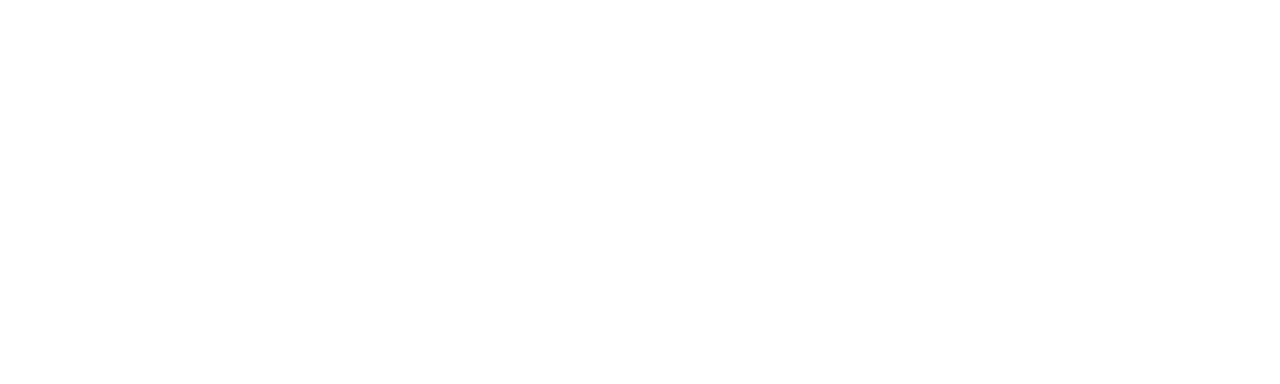
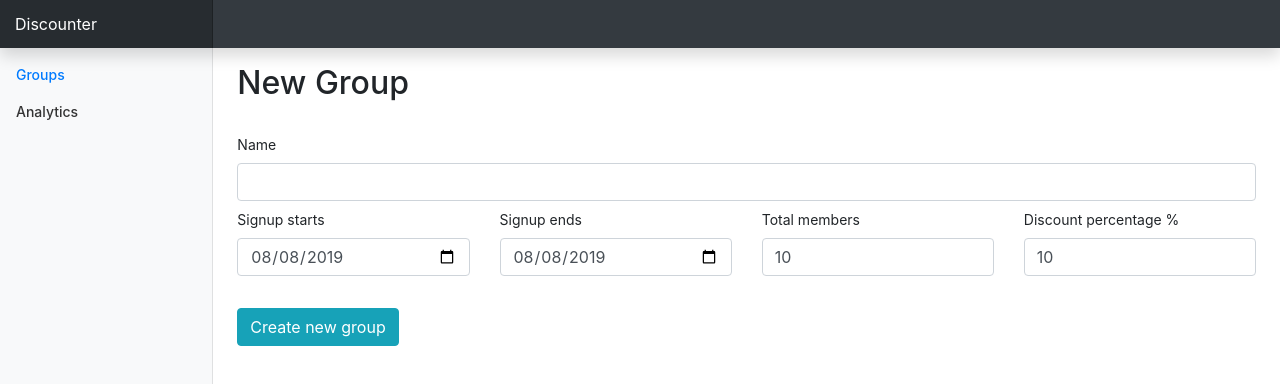
Before and after one commit to johnotu/discounter, a React (Create React App) app: page /new-group in a window 1280 px wide. Shown: the top 384 px of the page. Built offline with nearby package versions, Linux system fonts and the light colour scheme.

Commit message:
added new group component
to enable admin create new discount groups

```diff
--- a/src/App.js
+++ b/src/App.js
@@ -1,10 +1,11 @@
 import React from 'react';
-import { BrowserRouter as Router, Route, Redirect } from 'react-router-dom';
+import { BrowserRouter as Router, Route } from 'react-router-dom';
 
 import Groups from './components/Groups';
 import Group from './components/Group';
 import Signup from './components/Signup';
 import Analytics from './components/Analytics';
+import NewGroup from './components/NewGroup';
 
 const App = () => {
   return (
@@ -14,6 +15,7 @@
       <Route path='/group/:id' exact component={Group} />
       <Route path='/signup/:id' exact component={Signup} />
       <Route path='/analytics' exact component={Analytics} />
+      <Route path='/new-group' exact component={NewGroup} />
     </Router>
   );
 }
--- a/src/components/Analytics.js
+++ b/src/components/Analytics.js
@@ -13,10 +13,8 @@
           <SideNav analyticsActive={true} />
           <main role="main" className="col-md-9 ml-sm-auto col-lg-10 px-4">
             <div className="d-flex justify-content-between flex-wrap flex-md-nowrap align-items-center pt-3 pb-2 mb-3">
-              <h1 className="h2">Analytics</h1>
+              <h1 className="h2 text-info">Analytics</h1>
             </div>
-
-
           </main>
         </div>
       </div>
--- a/src/components/Groups.js
+++ b/src/components/Groups.js
@@ -1,4 +1,5 @@
 import React from 'react';
+import { Link } from 'react-router-dom';
 
 import groups from './groups.json';
 import TopNav from './TopNav';
@@ -16,11 +17,9 @@
         <div className="row">
           <SideNav groupsActive={true} />
           <main role="main" className="col-md-9 ml-sm-auto col-lg-10 px-4">
-
-
-
             <div className="d-flex justify-content-between flex-wrap flex-md-nowrap align-items-center pt-3 pb-2 mb-3">
-        <h1 className="h2">Groups</h1>
+              <h1 className="h2 text-info">Groups</h1>
+              <Link to="/new-group" className="btn btn-info">New group</Link>
             </div>
             <table className="table">
               <thead>
@@ -47,7 +46,6 @@
 
               </tbody>
             </table>
-
           </main>
         </div>
       </div>
--- /dev/null
+++ b/src/components/NewGroup.js
@@ -0,0 +1,70 @@
+import React, { useState } from 'react';
+
+import TopNav from './TopNav';
+import SideNav from './SideNav';
+
+const NewGroup = props => {
+  const [groupData, setGroupData] = useState({
+    name: '',
+    signupStarts: new Date().toISOString().slice(0, 10),
+    signupEnds: new Date().toISOString().slice(0, 10),
+    totalMembers: 10,
+    discountPercentage: 10
+  });
+
+  const handleGroupInputChange = e => {
+    e.preventDefault();
+    setGroupData({
+      ...groupData, [e.target.name]: e.target.value
+    });
+  }
+
+  const handleGroupDataSubmit = () => {
+    /**
+     * send data to backend via API
+     */
+
+    props.history.push('/group');
+  }
+
+  return (
+    <div className="admin">
+      <TopNav />
+      <div className="container-fluid">
+        <div className="row">
+          <SideNav groupsActive={true} />
+          <main role="main" className="col-md-9 ml-sm-auto col-lg-10 px-4">
+            <div className="d-flex justify-content-between flex-wrap flex-md-nowrap align-items-center pt-3 pb-2 mb-3">
+              <h1 className="h2">New Group</h1>
+            </div>
+            <div className="form-group mb-2">
+              <label htmlFor="name" className="">Name</label>
+              <input type="text" className="form-control" id="name" name="name" onChange={handleGroupInputChange} value={groupData.name} />
+            </div>
+            <div className="row">
+            <div className="form-group mb-2 col">
+              <label htmlFor="signup_starts" className="">Signup starts</label>
+                <input type="date" className="form-control" id="signup_starts" name="signupStarts" min={new Date().toISOString().slice(0, 10)} onChange={handleGroupInputChange} value={groupData.signupStarts} />
+              </div>
+              <div className="form-group mb-2 col">
+                <label htmlFor="signup_ends" className="">Signup ends</label>
+                <input type="date" className="form-control" id="signup_ends" name="signupEnds" min={new Date().toISOString().slice(0, 10)} onChange={handleGroupInputChange} value={groupData.signupEnds} />
+              </div>
+              <div className="form-group mb-2 col">
+                <label htmlFor="target_member_total" className="">Total members</label>
+                <input type="number" className="form-control" id="target_member_total" name="totalMembers" min="10" onChange={handleGroupInputChange} value={groupData.totalMembers} />
+              </div>
+              <div className="form-group mb-2 col">
+                <label htmlFor="discount_percentage" className="">Discount percentage %</label>
+                <input type="number" className="form-control" id="discount_percentage" name="discountPercentage" min="10" max="50" step="10" onChange={handleGroupInputChange} value={groupData.discountPercentage} />
+              </div>
+            </div>
+            <button className="btn btn-info my-4" onClick={handleGroupDataSubmit}>Create new group</button>
+          </main>
+        </div>
+      </div>
+    </div>
+  );
+}
+
+export default NewGroup;
--- a/src/components/Signup.js
+++ b/src/components/Signup.js
@@ -10,7 +10,7 @@
         <div className="jumbotron jumbotron-fluid">
             <div className="container">
           <h1 className="display-3 text-center">{group.name}</h1>
-          <h3 className="text-center">Total in group: {group.members.length}</h3>
+          <h3 className="text-center my-5">Total in group: {group.members.length}</h3>
             </div>
         </div>
 
--- a/src/index.css
+++ b/src/index.css
@@ -42,18 +42,8 @@
   color: #333;
 }
 
-.admin .sidebar .nav-link .feather {
-  margin-right: 4px;
-  color: #999;
-}
-
 .admin .sidebar .nav-link.active {
   color: #007bff;
-}
-
-.admin .sidebar .nav-link:hover .feather,
-.admin .sidebar .nav-link.active .feather {
-  color: inherit;
 }
 
 .admin .sidebar-heading {
```
Lines whose indentation alone changed are shown as unchanged.
